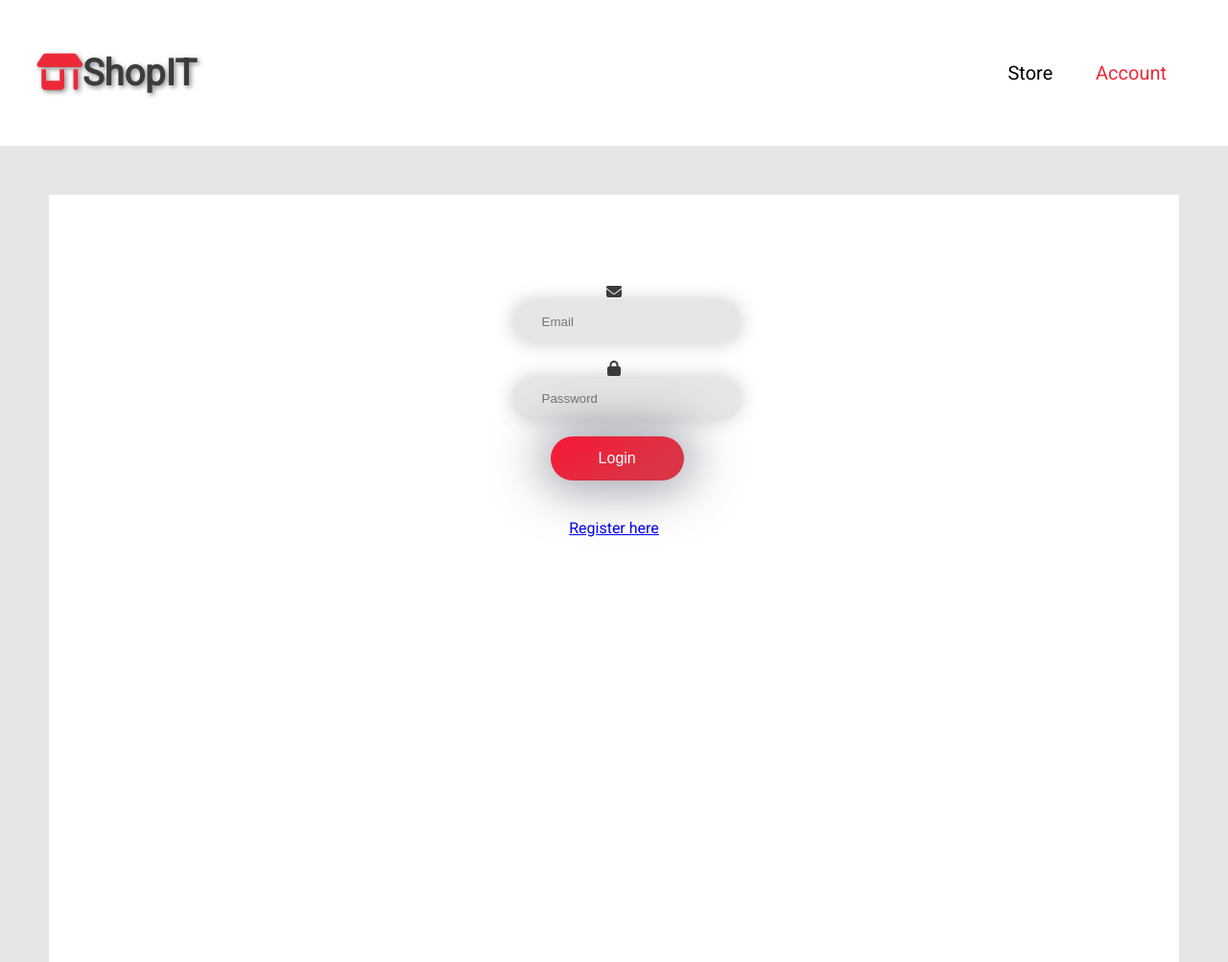
After one commit to SeaaRaider/online_shop, a PHP site: page /account-login/login.php in a window 1280 px wide. The commit adds this page. Shown: the whole page at 96% size. Run offline with PHP 8.4, Linux system fonts and the light colour scheme.

Commit message:
feat: Added login and register forms
Register user with SQL database connection and login with the same credentials. After successful login user is redirected to index page and user ID is kept in session cache

```diff
--- /dev/null
+++ b/account-login/login.php
@@ -0,0 +1,59 @@
+<!DOCTYPE html>
+<html lang="en">
+<head>
+    <meta charset="UTF-8">
+    <meta name="viewport" content="width=device-width, initial-scale=1.0">
+    <title>Account</title>
+    <!--CSS-->
+    <link rel="stylesheet" href="login.css" type="text/css">
+    <!--Font Awesome-->
+    <link rel="stylesheet" href="https://cdnjs.cloudflare.com/ajax/libs/font-awesome/6.4.2/css/all.min.css">
+    <!--Google fonts-->
+    <link rel="preconnect" href="https://fonts.googleapis.com">
+    <link rel="preconnect" href="https://fonts.gstatic.com" crossorigin>
+    <link href="https://fonts.googleapis.com/css2?family=Roboto:wght@100;300;400&display=swap" rel="stylesheet">
+</head>
+
+<body>
+
+<?php include 'login_func.php';?>
+
+    <div class="header-wrap">
+        <div class="header-logo"><i class="fa-solid fa-shop" style="color: var(--light-red);"></i>ShopIT</div>
+        <nav>
+            <ol>
+                <li><a href="/online_shop/index.php">Store</a></li>
+                <li><a href="login.php" style="color: var(--light-red);">Account</a></li>
+            </ol>
+        </nav>
+    </div>
+    <main>
+        <div class="main-content-wrap">
+            <div class="main-content-log-in">
+                <form method="post" novalidate>
+                    <?php if ($is_invalid): ?>
+                        <p>Invalid login</p>
+                    <?php endif; ?>
+                    <div class="input-box">
+                        <i class="fa-solid fa-envelope"></i>
+                        <input class="email-cy" type="text" name="email" placeholder="Email" required
+                        value="<?= htmlspecialchars($_POST["email"] ?? "") ?>">
+                    </div>
+                    <div class="input-box">
+                        <i class="fa-solid fa-lock"></i>
+                        <input class="password-cy" type="password" name="password" placeholder="Password" required>
+                    </div>
+                    <div class="button-box">
+                        <button class="submit-log-in submit-cy" name="submit">Login</button>
+                    </div>
+                </form>
+                <div>
+                    <a class="register-cy" href="register.html">Register here</a>
+                </div>
+            </div>
+        </div>
+    </main>
+    <footer>
+
+    </footer>
+</body>
--- /dev/null
+++ b/account-login/login_func.php
@@ -0,0 +1,31 @@
+<?php
+
+$is_invalid = false;
+
+if ($_SERVER['REQUEST_METHOD'] === 'POST')
+{
+    $mysqli = require __DIR__ . '/database_conn.php';
+
+    $sql = sprintf("SELECT * FROM user
+            WHERE email ='%s'",
+            $mysqli -> real_escape_string($_POST["email"]));
+
+    $result = $mysqli->query($sql);
+
+    $user = $result->fetch_assoc();
+
+    if($user)
+    {
+        if(password_verify($_POST["password"], $user["password_hash"]))
+        {
+            session_start();
+
+            $_SESSION["user_id"] = $user["id"];
+
+            header("Location: /online_shop/index.php");
+            exit;
+        }
+    }
+
+    $is_invalid = true;
+}
--- a/cypress.config.js
+++ b/cypress.config.js
@@ -4,7 +4,7 @@ module.exports = defineConfig({
   viewportHeight:1080,
   viewportWidth:1920,
   e2e: {
-    baseUrl: 'http://127.0.0.1:5500/account/',
+    baseUrl: 'http://localhost/online_shop/',
     excludeSpecPattern: ['**/1-getting-started', '**/2-advanced-examples'],
     setupNodeEvents(on, config) {
       // implement node event listeners here
```
Also changed, not shown: account-login/register.html (renamed from account/account.html, +12 -12 lines), cypress/e2e/online-website/account-register-login.cy.js (added, +25 -0 lines), cypress/e2e/online-website/navbar-href.cy.js (+2 -2 lines), index.php (renamed from index.html, +14 -2 lines), account-login/database_conn.php (renamed from account/database_conn.php), account-login/login.css (renamed from account/account.css), account-login/register_func.php (renamed from account/log-in.php), 1 other file.
